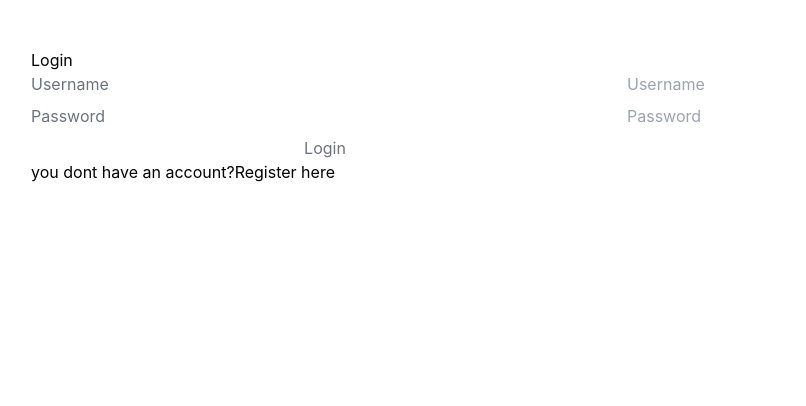
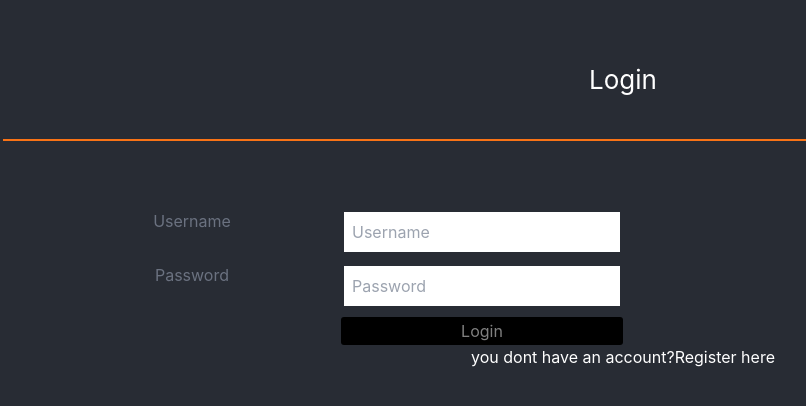
Before and after one commit to FATHIMABISHARAA/MovieRaterReact, a React (Create React App) app: page / in a window 1280 px wide. Shown: the top 406 px of the page, without its empty margins (17-823 px from the left). Built offline with nearby package versions, Linux system fonts and the light colour scheme.

Commit message:
logout created

```diff
--- a/src/App.css
+++ b/src/App.css
@@ -14,3 +14,20 @@
   font-size: calc(10px + 2vmin);
 
 }
+
+input,textarea{
+  padding: 0.5rem;
+  margin: 3px;
+}
+button{
+  background-color:gray ;
+  border-radius: 3px;
+  color: black;
+  padding: 2px 10px;
+}
+button:disabled{
+  background-color:black ;
+  border-radius: 3px;
+  color: gray;
+
+}
--- a/src/App.js
+++ b/src/App.js
@@ -5,6 +5,7 @@ import MovieDetails from './components/movie-details';
 import MovieForm from './components/movie-form';
 import { useCookies } from "react-cookie";
 import { useNavigate } from "react-router-dom";
+import { FaSignOutAlt } from "react-icons/fa";
 
 
 function App() {
@@ -13,14 +14,14 @@ function App() {
   const [updatedMovie,setUpdatedMovie]=useState(null)
   const [newMovie,setNewdMovie]=useState(null)
 
-  const [token] = useCookies("mr-token");
+  const [cookie,setCookie,deleteCookie] = useCookies(['mr-token']);
   const navigate = useNavigate();
 
   useEffect(()=>{
         // console.log('token',token['mr-token']);
-    if(!token['mr-token']) navigate('/');
+    if(!cookie['mr-token']) navigate('/');
 
-  },[token])
+  },[cookie])
   const movieClicked = (movie,isEdit) =>{
     if(isEdit){
       setSelectedMovie(null);
@@ -39,11 +40,15 @@ function App() {
   setEditedMovie({title:'',description:''})
 
  }
+ const logoutUser = () => {
+  deleteCookie('mr-token', { path: '/' });
+  navigate('/');
+};
   return (
     <div className="App">
       <header className="App-header p-10 border-b-2 border-orange-500 mb-5">
         <h1>Movie-Rater</h1>
-
+        <h1 className='absolute top-5 right-5 text-3xl cursor-pointer' onClick={()=>logoutUser()}><FaSignOutAlt/></h1>
       </header>
       <div className='grid grid-cols-2'>
         <div>
--- a/src/components/auth.jsx
+++ b/src/components/auth.jsx
@@ -10,7 +10,7 @@ export default function Auth(){
 
     const [token,setToken] = useCookies("mr-token");
     const navigate = useNavigate();
-
+    const isDisabled = username=='' || password=='';
     useEffect(()=>{
         // console.log('token',token['mr-token']);
         if(token['mr-token']) navigate('/movies');
@@ -67,9 +67,13 @@ export default function Auth(){
 //     }
 // };
     return(
+        <div className="App">
+            <header className="App-header p-10 border-b-2 border-orange-500 mb-5">
+            {isLoginView?<h1>Login</h1>:<h1>Register</h1>}
+
+            </header>
         <div className="p-12">
-            {isLoginView?<h1>Login</h1>:<h1>Register</h1>}
-            <div className="grid grid-cols-2 gap-2 text-gray-500">
+            <div className="grid grid-cols-2 gap-2 text-gray-500 w-1/2">
                 <label htmlFor='username'>Username</label>
                 <input id='username' type='text' placeholder="Username" value={username}
                 onChange={(evt)=>setUsername(evt.target.value)}/>
@@ -77,9 +81,10 @@ export default function Auth(){
                 <label htmlFor='password'>Password</label>
                 <input id='password' type='password' placeholder="Password" value={password}
                 onChange={(evt)=>setPassword(evt.target.value)}/>
+                <p>&nbsp;</p>
                 {isLoginView?
-                <button onClick={()=>loginUser()}>Login</button>:
-                <button onClick={()=>registerUser()}>Register</button>}
+                <button onClick={()=>loginUser()} disabled={isDisabled}>Login</button>:
+                <button onClick={()=>registerUser()} disabled={isDisabled}>Register</button>}
 
 
 
@@ -87,6 +92,6 @@ export default function Auth(){
             {isLoginView?
                 <p onClick={()=>setIsLoginView(false)}>you dont have an account?Register here</p>:
                 <p onClick={()=>setIsLoginView(true)}>already have an account?Login here</p>}
-        </div>
+        </div> </div>
 )
 }
--- a/src/components/movie-form.jsx
+++ b/src/components/movie-form.jsx
@@ -34,6 +34,8 @@ export default function MovieForm({movie,updateMovie,addNewMovie}){
             updateMovie(resp);
         }
     };
+
+    const isDisabled = title=='' || description=='';
     return(
         <React.Fragment>
                {movie &&
@@ -45,11 +47,12 @@ export default function MovieForm({movie,updateMovie,addNewMovie}){
                     <label htmlFor='description'>Description</label>
                     <textarea id='description' placeholder="description " value={description}
                     onChange={(evt)=>setDescription(evt.target.value)}/>
+                    <p>&nbsp;</p>
                     {
                          movie.id ?
-                            <button onClick={()=>saveMovie()}>Update Movie</button>:
+                            <button onClick={()=>saveMovie()} disabled={isDisabled}>Update Movie</button>:
 
-                            <button onClick={()=>createMovie()}>Create Movie</button>
+                            <button onClick={()=>createMovie()} disabled={isDisabled}>Create Movie</button>
 
                     }
 
```
